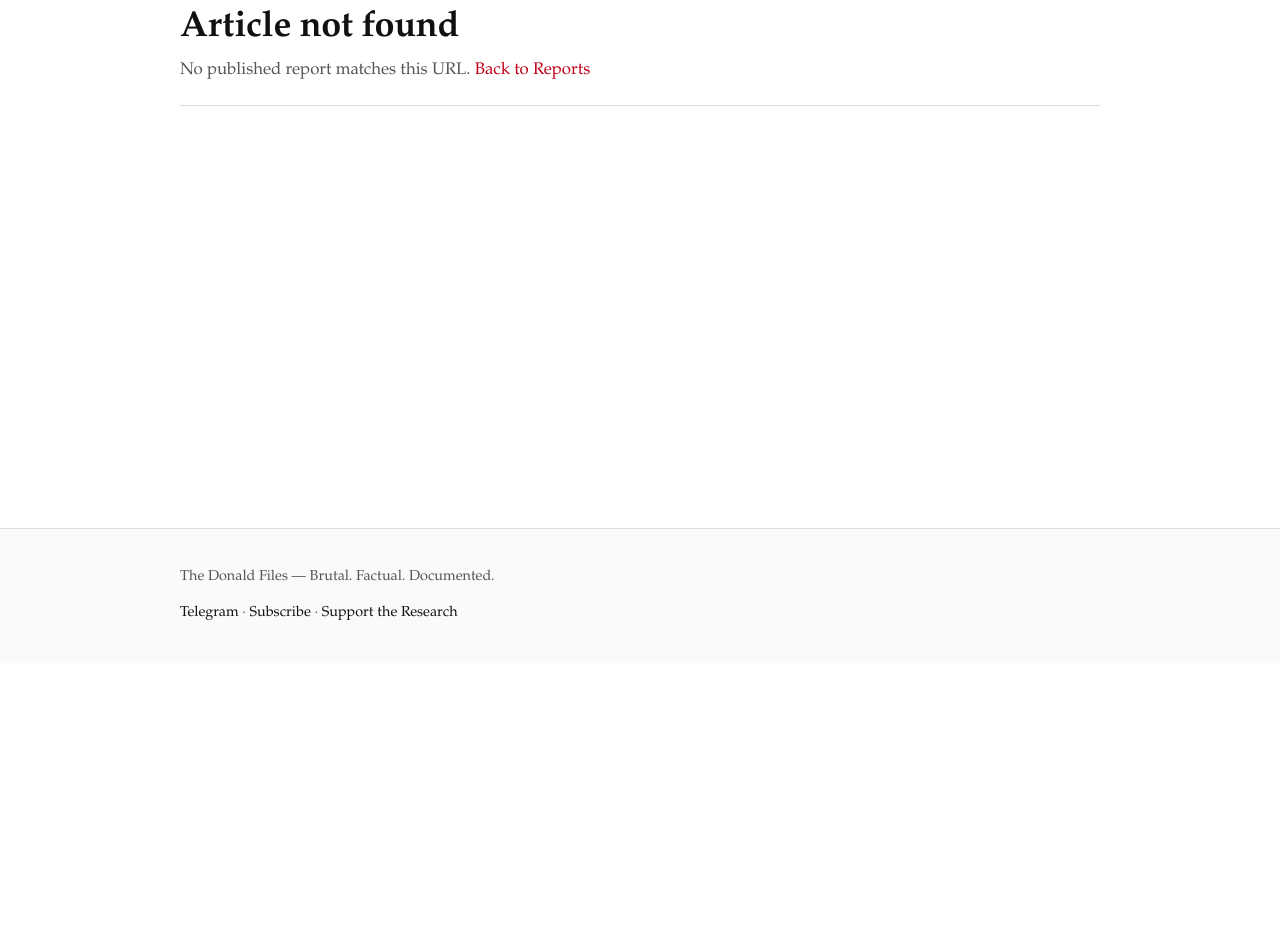
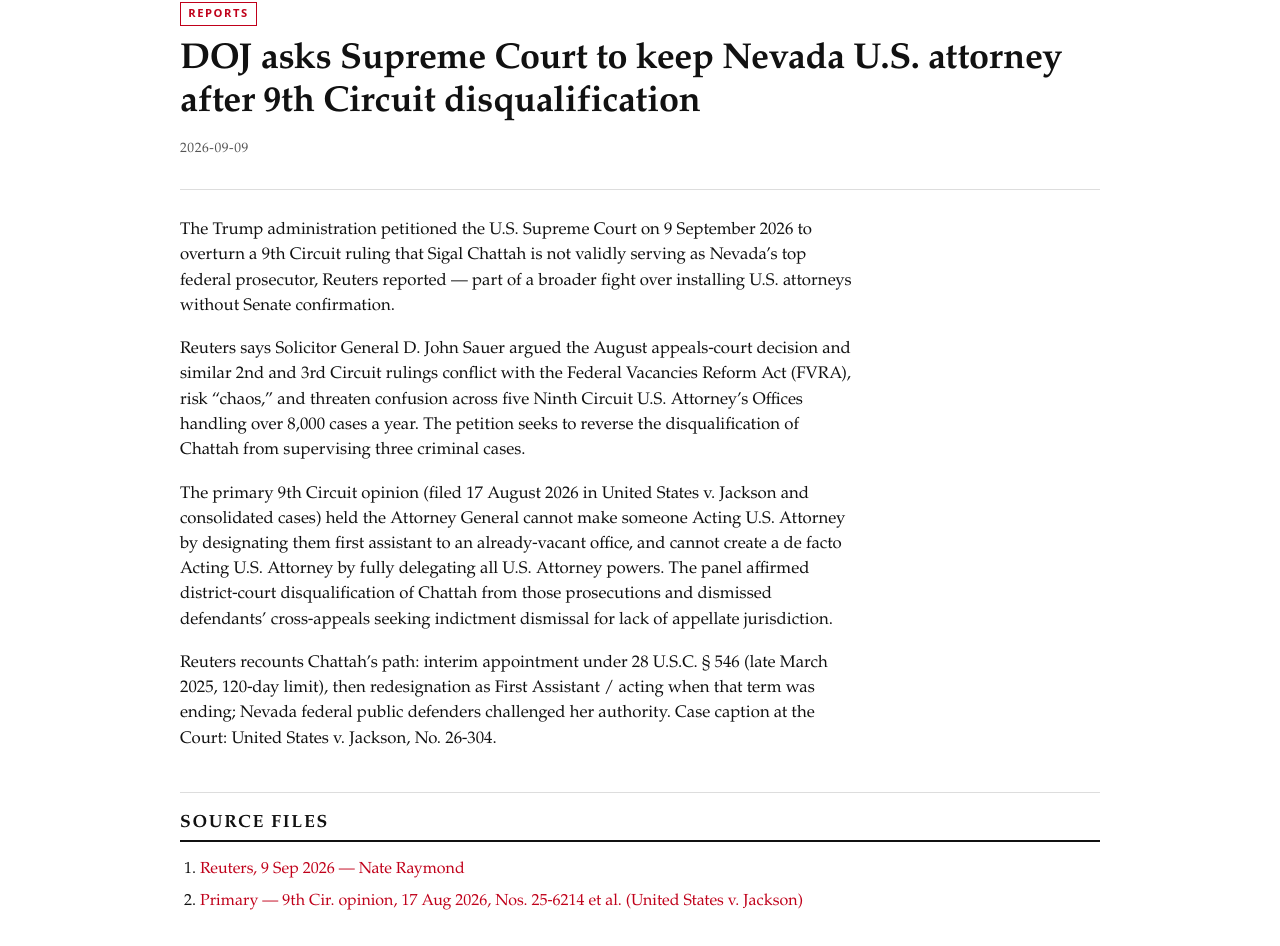
Before and after one commit to donaldfiles/the-donald-files, a React (Vite) app: page /reports/doj-scotus-nevada-us-attorney-chattah in a window 1280 px wide. Shown: the part 137-1083 px from the top of the page. Before the commit the page ends 800 px from the top, so only its background shows below. Built offline with nearby package versions, Linux system fonts and the light colour scheme.

Commit message:
Publish REPORT #4 DOJ SCOTUS Nevada U.S. attorney Chattah
Add doj-scotus-nevada-us-attorney-chattah as published REPORT for Cloudflare Pages.

```diff
--- a/src/content/articles.ts
+++ b/src/content/articles.ts
@@ -90,6 +90,32 @@ export const articles: Article[] = [
     published: true,
   },
 
+  {
+    slug: 'doj-scotus-nevada-us-attorney-chattah',
+    title: 'DOJ asks Supreme Court to keep Nevada U.S. attorney after 9th Circuit disqualification',
+    category: 'REPORTS',
+    date: '2026-09-09',
+    dek: 'DOJ asks SCOTUS to overturn a 9th Circuit ruling that Sigal Chattah is not validly serving as Nevada’s top federal prosecutor.',
+    body: [
+      'The Trump administration petitioned the U.S. Supreme Court on 9 September 2026 to overturn a 9th Circuit ruling that Sigal Chattah is not validly serving as Nevada’s top federal prosecutor, Reuters reported — part of a broader fight over installing U.S. attorneys without Senate confirmation.',
+      'Reuters says Solicitor General D. John Sauer argued the August appeals‑court decision and similar 2nd and 3rd Circuit rulings conflict with the Federal Vacancies Reform Act (FVRA), risk “chaos,” and threaten confusion across five Ninth Circuit U.S. Attorney’s Offices handling over 8,000 cases a year. The petition seeks to reverse the disqualification of Chattah from supervising three criminal cases.',
+      'The primary 9th Circuit opinion (filed 17 August 2026 in United States v. Jackson and consolidated cases) held the Attorney General cannot make someone Acting U.S. Attorney by designating them first assistant to an already‑vacant office, and cannot create a de facto Acting U.S. Attorney by fully delegating all U.S. Attorney powers. The panel affirmed district‑court disqualification of Chattah from those prosecutions and dismissed defendants’ cross‑appeals seeking indictment dismissal for lack of appellate jurisdiction.',
+      'Reuters recounts Chattah’s path: interim appointment under 28 U.S.C. § 546 (late March 2025, 120‑day limit), then redesignation as First Assistant / acting when that term was ending; Nevada federal public defenders challenged her authority. Case caption at the Court: United States v. Jackson, No. 26‑304.',
+    ],
+    sources: [
+      {
+        label: 'Reuters, 9 Sep 2026 — Nate Raymond',
+        url: 'https://www.reuters.com/legal/government/doj-asks-us-supreme-court-allow-trump-ally-remain-nevadas-top-federal-prosecutor-2026-09-09/',
+      },
+      {
+        label:
+          'Primary — 9th Cir. opinion, 17 Aug 2026, Nos. 25‑6214 et al. (United States v. Jackson)',
+        url: 'https://cdn.ca9.uscourts.gov/datastore/opinions/2026/08/17/25-6470.pdf',
+      },
+    ],
+    published: true,
+  },
+
 ]
 
 export function getPublishedArticles(): Article[] {
```
